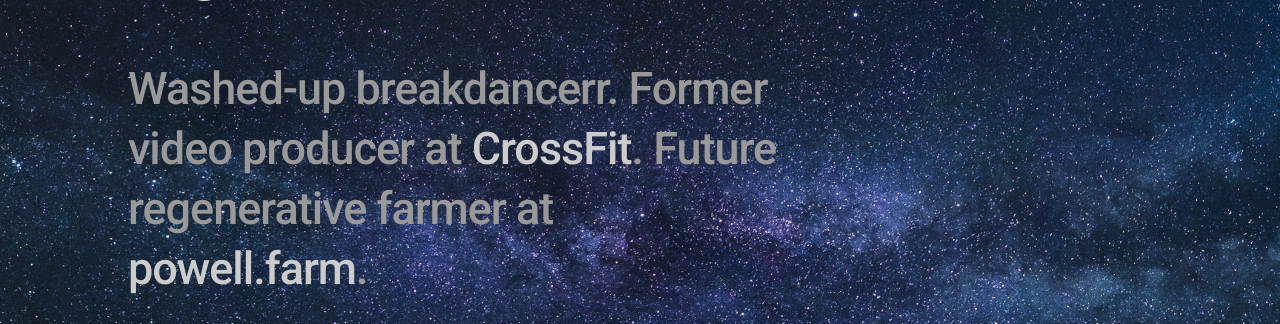
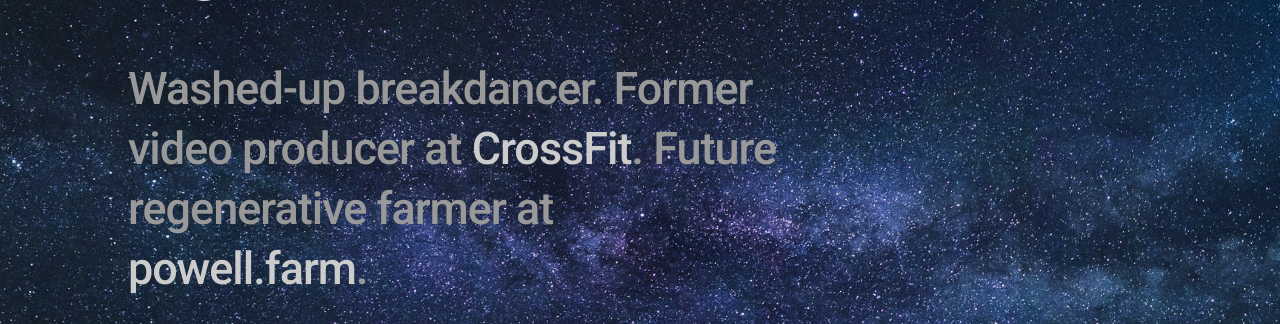
Before and after one commit to rjpowell/rjpowell.github.io, a plain HTML site: page index.html in a window 1280 px wide. Shown: the part 183-507 px from the top of the page. Drawn offline with Linux system fonts and the light colour scheme.

```diff
--- a/index.html
+++ b/index.html
@@ -43,7 +43,7 @@
 		</div>
 
 		<div class="bio">
-			<p>Washed-up breakdancerr. Former video producer at <a href="http://www.crossfit.com">CrossFit</a>. Future regenerative farmer at <a href="http://powell.farm">powell.farm</a>. </p>
+			<p>Washed-up breakdancer. Former video producer at <a href="http://www.crossfit.com">CrossFit</a>. Future regenerative farmer at <a href="http://powell.farm">powell.farm</a>. </p>
 
 			<p>Product Manager at <a href="http://sproutsocial.com">Sprout Social</a>.</p>
 
```
